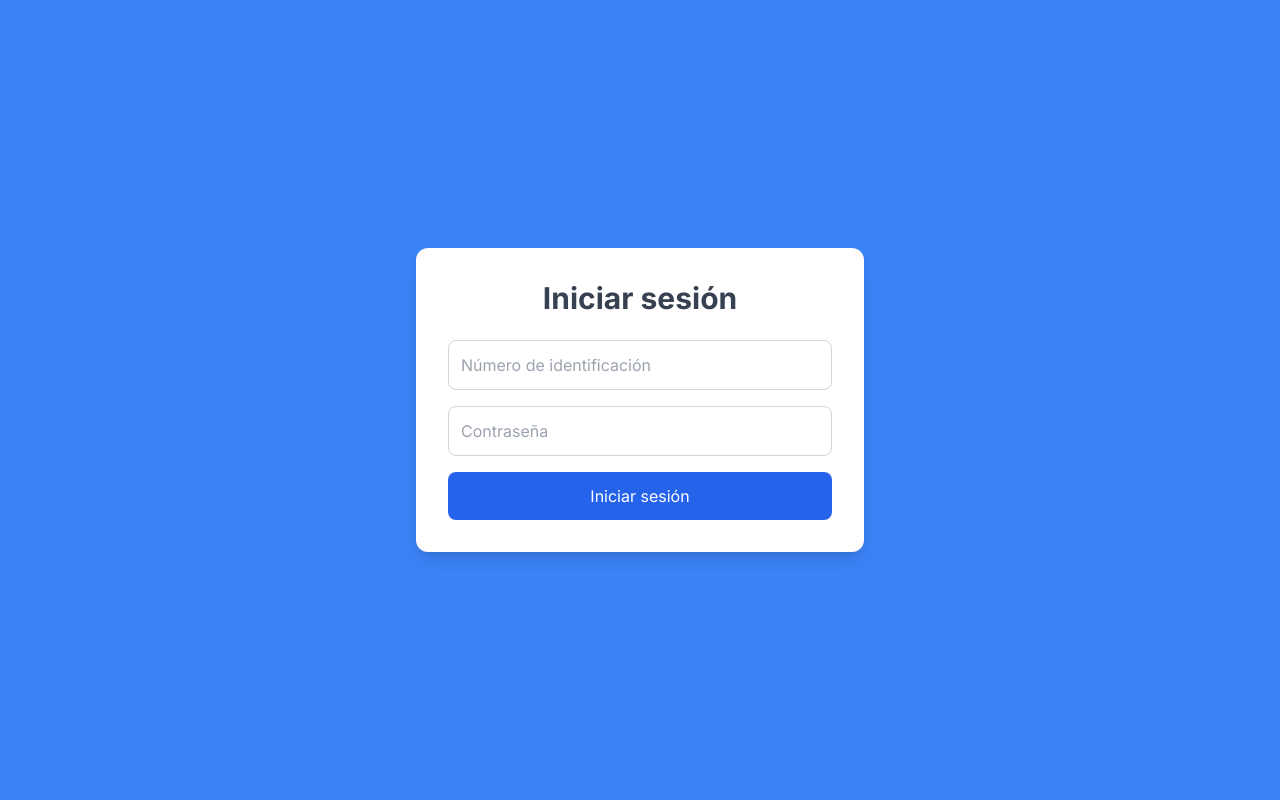
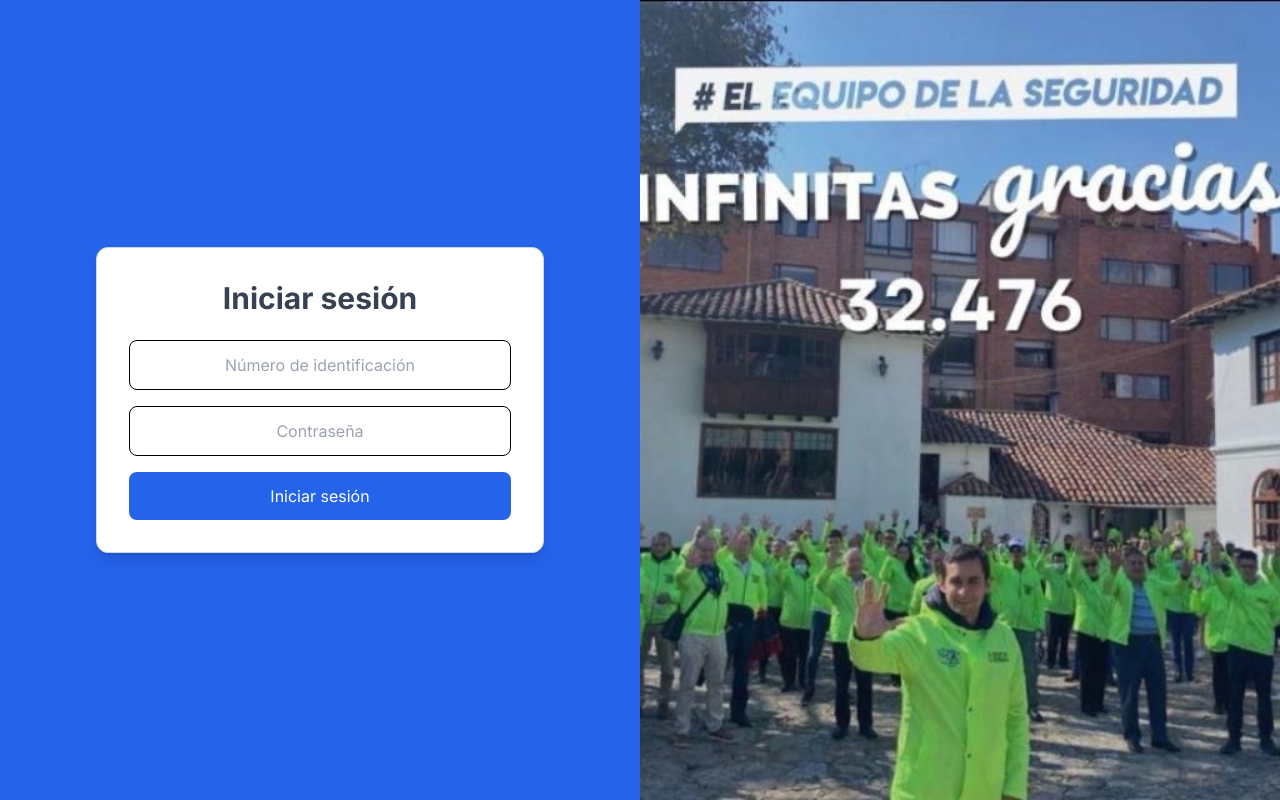
Before and after one commit to Uscategui-TI/dashboard-front, a Next.js app: page /auth/sing-in in a window 1280 px wide. Built offline with nearby package versions, Linux system fonts and the light colour scheme.

Commit message:
login diseño

```diff
--- a/src/app/auth/sing-in/login.tsx
+++ b/src/app/auth/sing-in/login.tsx
@@ -4,20 +4,18 @@ import axios from "axios";
 const authUrl = process.env.NEXT_PUBLIC_AUTH_URL;
 
 interface LoginData {
-  idNumber: string;  // Cambiado de "username" a "idNumber"
+  idNumber: string;
   password: string;
 }
 
 export default function LoginForm() {
   const [loginData, setLoginData] = useState<LoginData>({
-    idNumber: "", // Cambiado de "username" a "idNumber"
+    idNumber: "",
     password: "",
   });
 
   const [error, setError] = useState<string | null>(null);
   const [loading, setLoading] = useState<boolean>(false);
-  const [roles, setRoles] = useState<string[]>([]);
-
   const router = useRouter();
 
   const handleChange = (e: ChangeEvent<HTMLInputElement>) => {
@@ -30,7 +28,6 @@ export default function LoginForm() {
     setLoading(true);
 
     try {
-      //const { data } = await axios.post(`http://localhost:8080/api/auth/login`, loginData, {
       const { data } = await axios.post(`${authUrl}/api/auth/login`, loginData, {
         headers: { "Content-Type": "application/json" },
         withCredentials: true,
@@ -39,33 +36,27 @@ export default function LoginForm() {
       if (data.token && data.roles) {
         localStorage.setItem("authToken", data.token);
         localStorage.setItem("roles", JSON.stringify(data.roles));
-        setRoles(data.roles);
         router.push("/admin/what-panel");
       } else {
         throw new Error("No se recibió un token o roles en la respuesta");
       }
-
     } catch (error: any) {
       console.error("Error en la autenticación:", error);
-
-      if (error.response) {
-        setError(error.response.data.message || "Error en la autenticación");
-      } else {
-        setError("Error de conexión con el servidor");
-      }
-
+      setError(error.response?.data?.message || "Error de conexión con el servidor");
       localStorage.removeItem("authToken");
       localStorage.removeItem("roles");
-
     } finally {
       setLoading(false);
     }
   };
 
   return (
-    <div className="flex justify-center items-center h-screen bg-gradient-to-r from-blue-500 to-blue-500">
-      <div className="w-full max-w-md p-8 space-y-6 bg-white shadow-lg rounded-xl text-black">
-        <h2 className="text-3xl font-bold text-center text-gray-700">Iniciar sesión</h2>
+    <div className="h-screen flex">
+
+        {/* Columna Izquierda - Formulario */}
+        <div className="w-1/2 flex items-center justify-center bg-blue-600 p-10">
+          <div className="w-full max-w-md bg-white p-8 rounded-xl shadow-lg border border-gray-300">
+            <h2 className="text-3xl font-bold text-center text-gray-700 mb-6">Iniciar sesión</h2>
 
             {error && <div className="text-red-500 text-center">{error}</div>}
 
@@ -76,7 +67,7 @@ export default function LoginForm() {
                 placeholder="Número de identificación"
                 value={loginData.idNumber}
                 onChange={handleChange}
-            className="w-full p-3 border border-gray-300 rounded-lg focus:ring-2 focus:ring-blue-400"
+                className="w-full p-3 border border-black rounded-lg focus:ring-2 focus:ring-blue-400 text-black text-center"
                 required
                 autoComplete="off"
               />
@@ -86,7 +77,7 @@ export default function LoginForm() {
                 placeholder="Contraseña"
                 value={loginData.password}
                 onChange={handleChange}
-            className="w-full p-3 border border-gray-300 rounded-lg focus:ring-2 focus:ring-blue-400"
+                className="w-full p-3 border border-black rounded-lg focus:ring-2 focus:ring-blue-400 text-black text-center"
                 required
               />
               <button
@@ -99,5 +90,15 @@ export default function LoginForm() {
             </form>
           </div>
         </div>
+      {/* Columna Derecha - Imagen */}
+      <div className="w-1/2 h-screen bg-white flex">
+      <img
+        src="/images/ImgLogin.jpg" // Ruta de tu imagen
+        alt="Login"
+        className="w-full h-full object-cover"
+      />
+    </div>
+
+    </div>
   );
 }
```
Also changed, not shown: public/images/ImgLogin.jpg (added), public/images/images.jpeg (added). Lines whose indentation alone changed are shown as unchanged.
